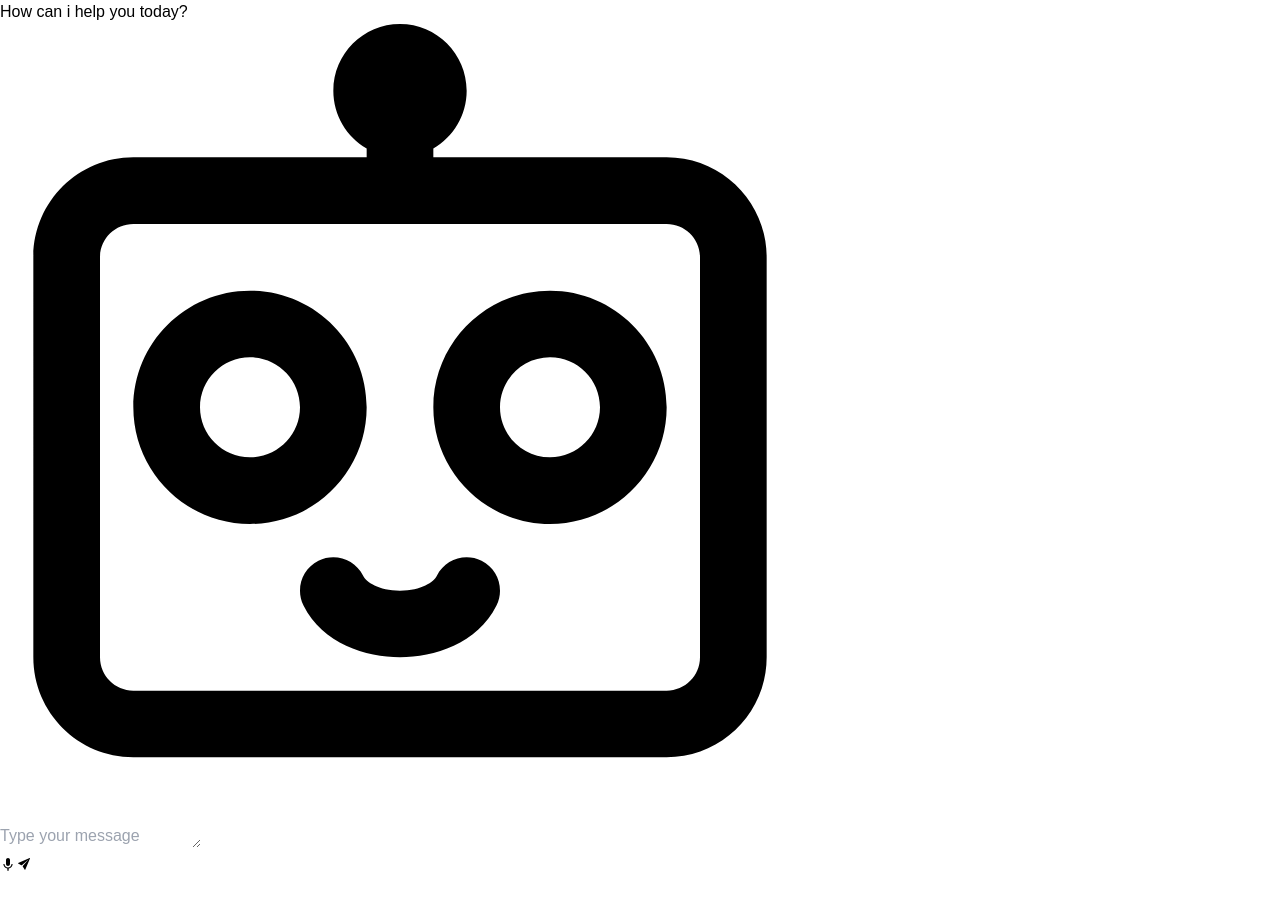
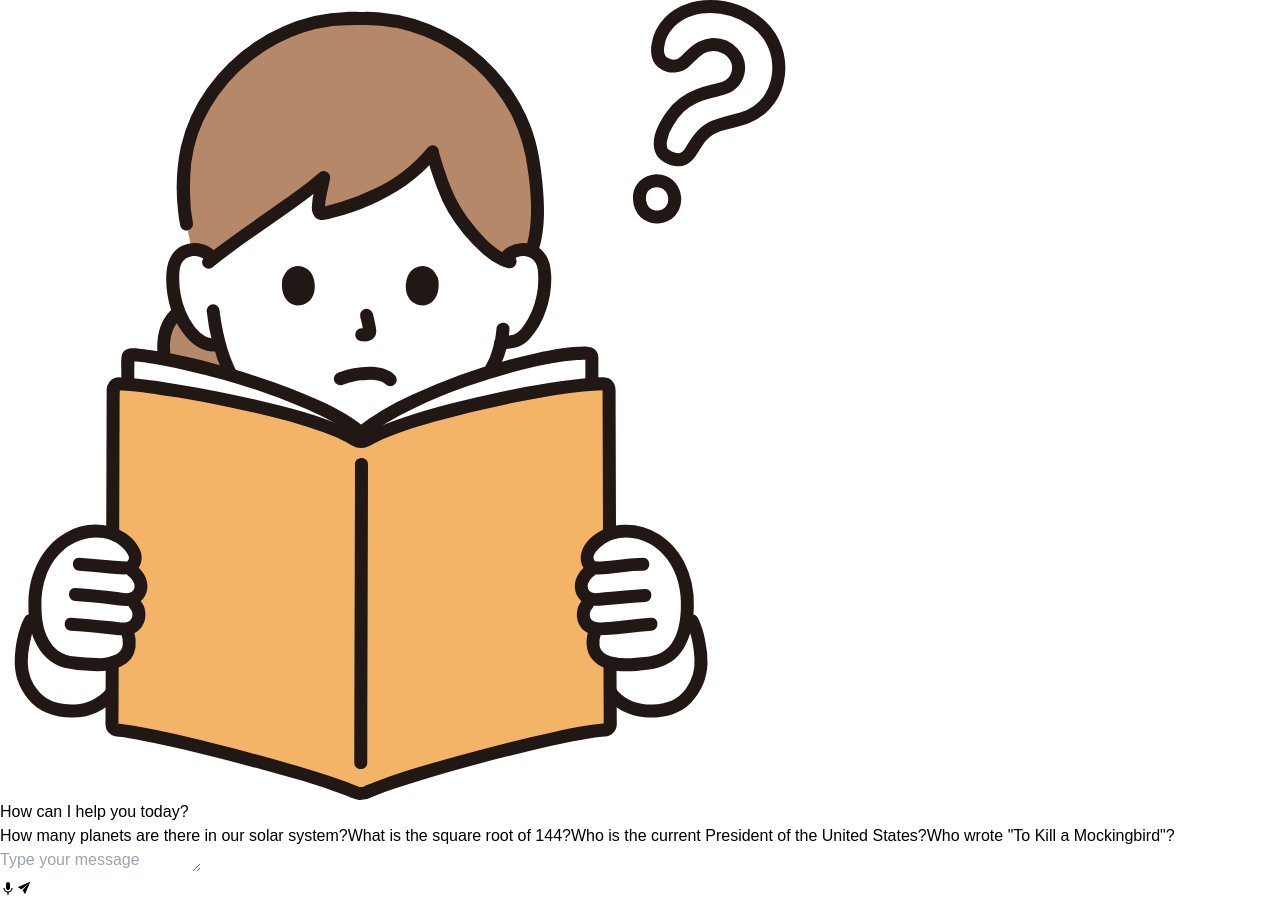
Before and after one commit to gduchidze/Speach-to-Speach-AI-Teraphet, a React (Vite) app in the folder frontend/: page / in a window 1280 px wide. Before the commit the page ends 879 px from the top, so only its background shows below. Built offline with nearby package versions, Linux system fonts and the light colour scheme.

Commit message:
add: styles

```diff
--- a/frontend/src/components/MessageInput.tsx
+++ b/frontend/src/components/MessageInput.tsx
@@ -1,13 +1,19 @@
 import { useState } from "react";
 import { IoIosSend } from "react-icons/io";
 import { MdKeyboardVoice } from "react-icons/md";
+import { IMessages } from "../pages/Chatbot";
 
 interface MessageInputProps {
+  messages: IMessages[];
   onSend: (text: string) => void;
   loading: boolean;
 }
 
-const MessageInput: React.FC<MessageInputProps> = ({ onSend,loading }) => {
+const MessageInput: React.FC<MessageInputProps> = ({
+  messages,
+  onSend,
+  loading,
+}) => {
   const [input, setInput] = useState<string>("");
 
   const handleSend = () => {
@@ -22,11 +28,34 @@ const MessageInput: React.FC<MessageInputProps> = ({ onSend,loading }) => {
       handleSend();
     }
   };
+
   return (
     <div className="w-full max-w-4xl mx-auto pb-3">
-      <div className="flex items-center justify-between bg-white  rounded-xl p-1 space-x-4 w-[80%] sm:w-[100%] sm:p-3 m-auto shadow-2xl shadow-gray-500/50">
+      {messages.length == 0 && (
+        <div
+          className="grid gap-3 p-4 grid-cols-1  sm:grid-cols-2 "
+        >
+          <button className="p-2 sm:p-4  text-black rounded-xl border-[1px] border-solid transition-all duration-300   hover:scale-105 text-[0.6rem] sm:text-[1rem] lg:text-[1.2rem]" data-value="How many planets are there in our solar system?"
+            onClick={(e) => setInput(e.currentTarget.getAttribute("data-value") || "")}>How many planets are there in our solar system?
+          </button>
+          <button className="p-2 sm:p-4   text-black rounded-xl border-[1px] border-solid transition-all duration-300   hover:scale-105 text-[0.6rem] sm:text-[1.1rem] lg:text-[1.2rem]"
+            data-value="What is the square root of 144?" onClick={(e) => setInput(e.currentTarget.getAttribute("data-value") || "")}
+          >What is the square root of 144?</button>
+          <button className="p-2 sm:p-4   text-black rounded-xl border-[1px] border-solid transition-all duration-300   hover:scale-105 text-[0.6rem] sm:text-[1.1rem] lg:text-[1.2rem]
+           hidden sm:block "
+           data-value="Who is the current President of the United States?" onClick={(e) => setInput(e.currentTarget.getAttribute("data-value") || "")}
+           >Who is the current President of the United States?</button>
+          <button className="p-2 sm:p-4   text-black rounded-xl border-[1px] border-solid transition-all duration-300   hover:scale-105 text-[0.6rem] sm:text-[1.1rem] lg:text-[1.2rem]
+          hidden sm:block"
+          data-value="Who wrote 'To Kill a Mockingbird'?" onClick={(e) => setInput(e.currentTarget.getAttribute("data-value") || "")}
+          >Who wrote "To Kill a Mockingbird"?</button>
+        </div>
+      )}
+      <div className="flex items-center justify-between bg-white  rounded-2xl p-1 space-x-4 w-[80%] sm:w-[100%] sm:p-3 m-auto shadow-2xl shadow-gray-500/50 bg-gray-200">
         <textarea
-          className={`outline-none rounded-lg p-3 text-lg transition-all w-[80%] resize-none ${loading ? "placeholder-gray-200 " : "placeholder-gray-200"} `}
+          className={`outline-none rounded-lg p-3 text-lg transition-all w-[80%] resize-none bg-gray-200 color-white${
+            loading ? "placeholder-gray-200 " : "placeholder-gray-200"
+          } `}
           placeholder="Type your message"
           value={input}
           onChange={(e) => setInput(e.target.value)}
@@ -37,13 +66,13 @@ const MessageInput: React.FC<MessageInputProps> = ({ onSend,loading }) => {
         <div className="flex items-center gap-2">
           <button
             onClick={handleSend}
-                className=" rounded-lg bg-[#e5e7eb]  text-black shadow-md hover:bg-[#F8F8FF] focus:ring-2   transition-all duration-300  text-sm p-2 sm:text-lg sm:p-3 hover:scale-105"
+            className=" rounded-lg   text-black   focus:ring-2   transition-all duration-300   p-2 text-[1rem]  p-2 sm:text-[1.9rem] sm:p-3 hover:scale-105"
           >
             <MdKeyboardVoice />
           </button>
           <button
             onClick={handleSend}
-                className=" rounded-lg bg-[#e5e7eb]  text-black shadow-md hover:bg-[#F8F8FF] focus:ring-2  transition-all duration-300  text-sm p-2 sm:text-lg sm:p-3 hover:scale-105"
+            className=" rounded-lg   text-black  focus:ring-2  transition-all duration-300  text-[1rem]  p-2 sm:text-[1.9rem] sm:p-3 hover:scale-105"
           >
             <IoIosSend />
           </button>
--- a/frontend/src/components/MessageList.tsx
+++ b/frontend/src/components/MessageList.tsx
@@ -1,5 +1,5 @@
 
-import { useEffect, useRef, useState } from "react";
+import { useEffect, useRef } from "react";
 import { IMessages } from "../pages/Chatbot";
 import { Comment } from "react-loader-spinner";
 import "../styles/MessageList.css"
@@ -7,39 +7,55 @@ import "../styles/MessageList.css"
 interface MessageListProps {
     messages: IMessages[];
     loading: boolean;
-    onSend: (text: string) => void;
 }
 
-const MessageList: React.FC<MessageListProps> = ({ messages, loading, onSend }) => {
+const MessageList: React.FC<MessageListProps> = ({ messages, loading }) => {
 
-  const [isFirst, setIsFirst] = useState(true);
   const messagesEndRef = useRef<HTMLDivElement | null>(null);
   useEffect(() => {
   if (messagesEndRef.current) {
     messagesEndRef.current.scrollIntoView({ behavior: "smooth" });
   }
-    if(isFirst){
-      onSend("How can i help you today?");
-      setIsFirst(false);
-    }
   }, [messages])
 
 
     return (
-      <section className="list-box mb-3 px-10 py-5 overflow-y-auto overflow-x-hidden h-screen flex flex-col gap-2">
+      <section className="list-box mb-3 px-10 py-5 overflow-y-auto overflow-x-hidden h-screen flex flex-col  gap-2 place-content-end">
+        {messages.length == 0 &&
+          <div className="h-screen flex flex-col items-center justify-center gap-3">
+            <img src="question.svg" alt="AI question : " className="w-14 h-14 sm:w-28 sm:h-28 lg:w-40 lg:h-40"/>
+            <h1 className="text-gray-500 text-[0.6rem] sm:text-[1rem] lgtext-[1.4rem] font-bold">How can I help you today?</h1>
+          </div>
+        }
         {messages.map((message, index: number) => (
           <div
             key={index}
-            className={`flex input-wrapper flex-col w-fit max-w-[45%] break-words rounded-lg p-2 text-[1rem] css-typing ${
+            className={`flex flex-col w-fit max-w-[45%] break-words rounded-lg p-2 text-[1rem] ${
               message.sender === "user"
-                ? "user-message  text-black ml-auto"
+                ? "user-message text-black ml-auto"
                 : "ai-message text-black mr-auto"
             }`}
           >
-            {message.sender === "user" ? <div className="flex flex-col-reverse"><p className="text-[0.6rem] sm:text-[1rem] lg:text-[1.2rem]">{message.text}</p> <img src="user1.svg"  alt="User" className="w-6 h-6 self-end md:h-8 md:w-9 lg:h-10 lg:w-10"/></div> :
-            <div className="flex flex-col-reverse "><p className="text-[0.6rem] sm:text-[1rem] lg:text-[1.2rem]">{message.text}</p> <img src="robot.svg"  alt="AI" className="w-6 h-6 md:h-8 md:w-9 lg:h-10 lg:w-10"/></div>  }
+            <div className="flex items-end gap-2">
+              {message.sender === "ai" && (
+                <img
+                  src="robot.svg"
+                  alt="AI"
+                  className="w-4 h-4 md:h-6 md:w-6"
+                />
+              )}
+              <p className="text-[0.6rem] sm:text-[1rem] lg:text-[1.2rem]">{message.text}</p>
+              {message.sender === "user" && (
+                <img
+                  src="user1.svg"
+                  alt="User"
+                  className="w-4 h-4 self-end md:h-8 md:w-8"
+                />
+              )}
+            </div>
           </div>
         ))}
+
         {loading && <div className="flex items-center text-center gap-2 mr-auto text-gray-600">
           AI is typing
           <Comment
--- a/frontend/src/pages/Chatbot.tsx
+++ b/frontend/src/pages/Chatbot.tsx
@@ -14,7 +14,7 @@ export interface IMessages {
 const Chatbot = () => {
   const [messages, setMessages] = useState<IMessages[]>([]);
   const [loading, setLoading] = useState<boolean>(false);
-  const [isFirst, setIsFirst] = useState<boolean>(true);
+  const [isFirst, setIsFirst] = useState<boolean>(false);
 
   const sendMessageToAI = async (message: string) => {
     try {
@@ -44,9 +44,7 @@ const Chatbot = () => {
     setLoading(false);
   };
 
-  const firstQuestion = (text: string) => {
-    setMessages((prev: IMessages[]) => [...prev, { sender: "ai", text }]);
-  };
+
 
   useEffect(() => {
     setTimeout(() => {
@@ -62,7 +60,7 @@ const Chatbot = () => {
       const formData = new FormData();
       formData.append("image", imageBlob, "photo.png");
 
-      const response = await fetch("https://your-backend-api.com/upload", {
+      const response = await fetch("http://localhost/api/user/impression", {
         method: "POST",
         body: formData,
       });
@@ -80,13 +78,12 @@ const Chatbot = () => {
   return (
     <>
       {!isFirst && (
-        <div className="flex flex-col h-screen w-[100%] max-w-[1900px] m-auto">
+        <div className="flex flex-col h-screen w-[100%] max-w-[1400px] m-auto">
           <MessageList
             messages={messages}
             loading={loading}
-            onSend={firstQuestion}
           />
-          <MessageInput onSend={handleSend} loading={loading}/>
+          <MessageInput messages={messages} onSend={handleSend} loading={loading} />
           {/* <AudioRecorder/> */}
         </div>
 
--- a/frontend/src/styles/MessageList.css
+++ b/frontend/src/styles/MessageList.css
@@ -22,14 +22,14 @@
 }
 
 .user-message{
-    animation: messageUser .2s ease-in-out;
+    animation: messageUser .3s ease-in-out;
 }
 .ai-message{
-    animation: messageAi .5s ease-in-out;
+    animation: messageAi .3s ease-in-out;
 }
 @keyframes messageUser{
     from{
-        transform: translateX(150px);
+        transform: translateY(50px);
     }
     to{
         transform: translate(0px);
@@ -37,7 +37,7 @@
 }
 @keyframes messageAi{
     from{
-        transform: translateX(-150px);
+        transform: translateY(50px);
     }
     to{
         transform: translate(0px);
```
Also changed, not shown: frontend/public/question.svg (added).
